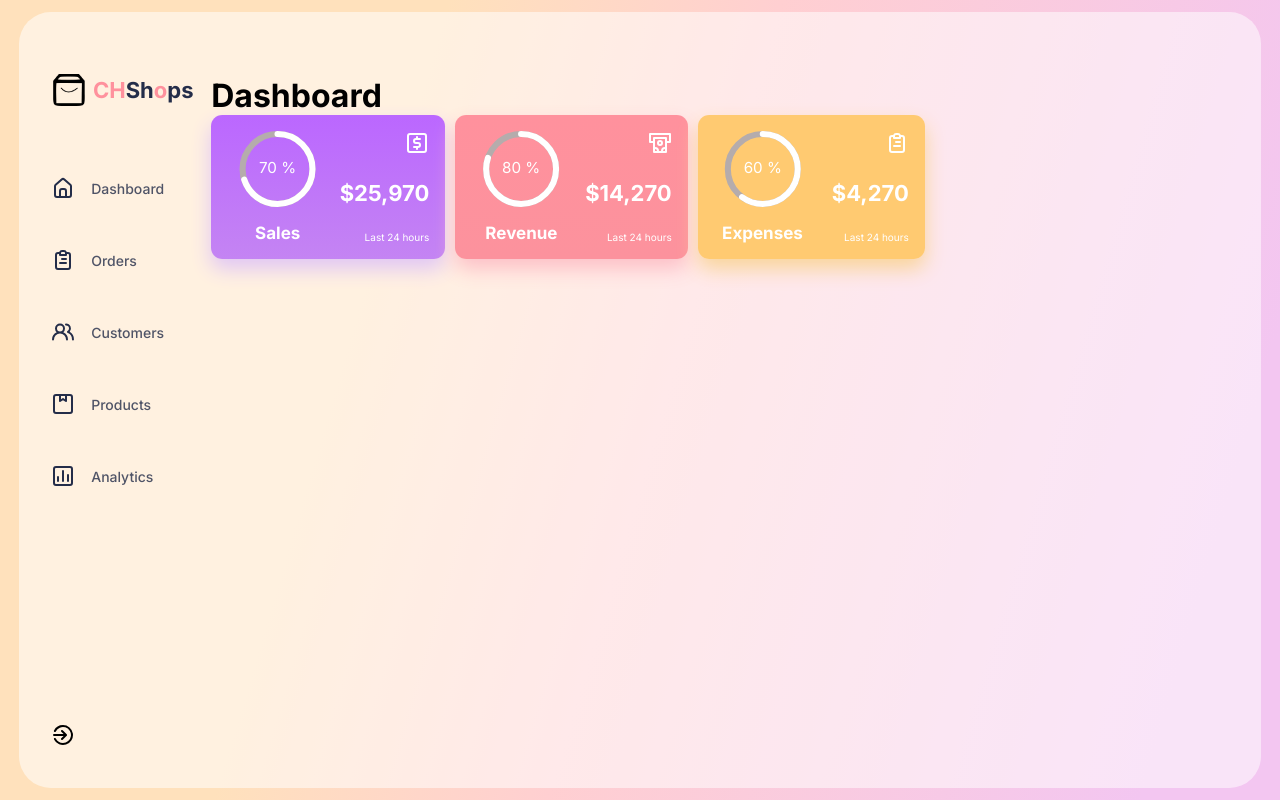
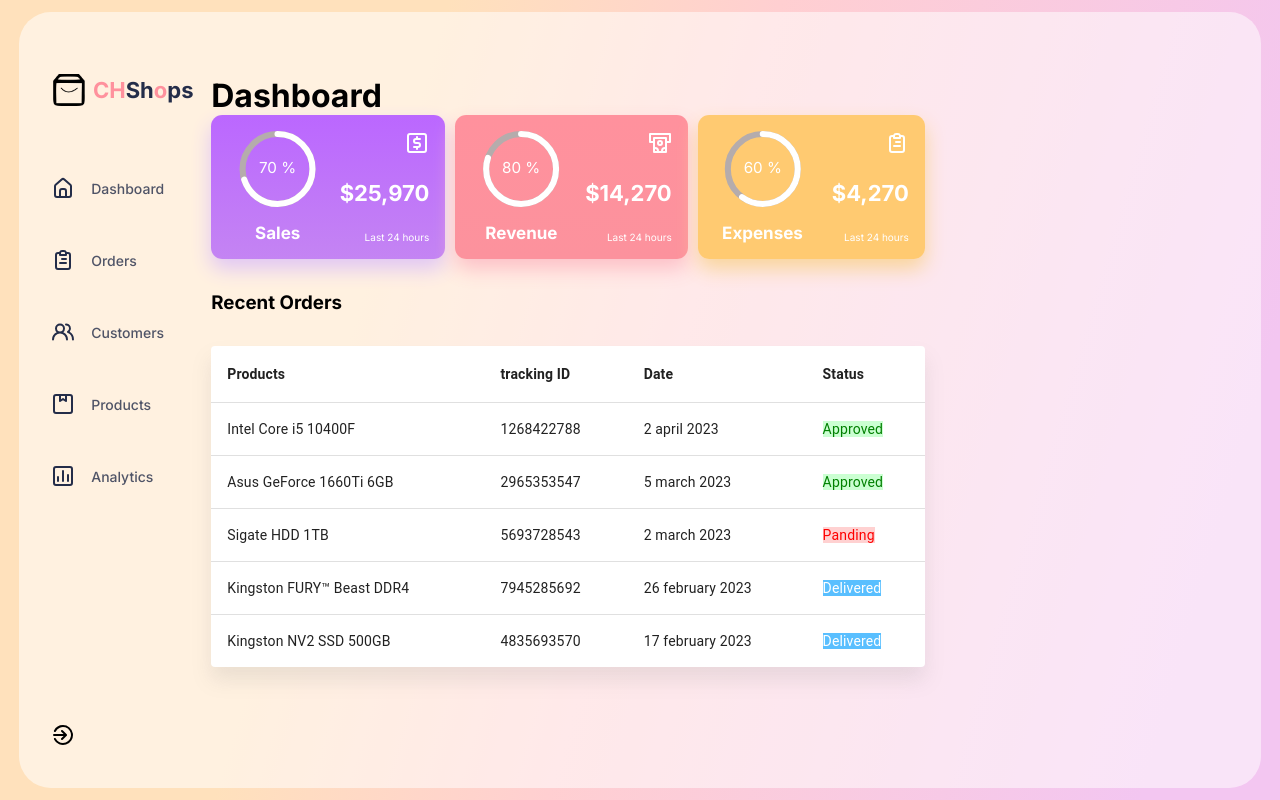
Before and after one commit to Chuloshnikov/shops-dashboard, a React (Create React App) app: page / in a window 1280 px wide. Built offline with nearby package versions, Linux system fonts and the light colour scheme.

Commit message:
Table Done
Material UI

```diff
--- a/src/components/DashboardMain/DashboardMain.jsx
+++ b/src/components/DashboardMain/DashboardMain.jsx
@@ -1,12 +1,14 @@
 import React from 'react';
 import styles from "./DashboardMain.module.css";
 import Cards from './Cards/Cards';
+import Table from '../Table/Table';
 
 const DashboardMain = () => {
   return (
     <div>
         <h1 >Dashboard</h1>
         <Cards/>
+        <Table/>
     </div>
   )
 }
--- /dev/null
+++ b/src/components/Table/Table.jsx
@@ -0,0 +1,83 @@
+import * as React from 'react';
+import Table from '@mui/material/Table';
+import TableBody from '@mui/material/TableBody';
+import TableCell from '@mui/material/TableCell';
+import TableContainer from '@mui/material/TableContainer';
+import TableHead from '@mui/material/TableHead';
+import TableRow from '@mui/material/TableRow';
+import Paper from '@mui/material/Paper';
+import styles from './Table.module.css';
+import { fontWeight } from '@mui/system';
+
+function createData(name, trackingId, date, status) {
+  return { name, trackingId, date, status };
+}
+
+const rows = [
+  createData('Intel Core i5 10400F', 1268422788, "2 april 2023", "Approved"),
+  createData('Asus GeForce 1660Ti 6GB', 2965353547, "5 march 2023", "Approved"),
+  createData('Sigate HDD 1TB', 5693728543, "2 march 2023", "Panding"),
+  createData('Kingston FURY™ Beast DDR4', 7945285692, "26 february 2023", "Delivered"),
+  createData('Kingston NV2 SSD 500GB', 4835693570, "17 february 2023", "Delivered"),
+];
+
+const makeStyles = (status) => {
+    if(status === 'Approved') {
+        return {
+            background: 'rgb(145 254 159 / 47%)',
+            color: 'green',
+        }
+    } else if (status === 'Panding') {
+        return {
+            background: '#ffadad8f',
+            color: 'red',
+        }
+    } else  {
+        return {
+            background: '#59bfff',
+            color: 'white',
+        }
+    }
+}
+
+const BasicTable = () => {
+  return (
+    <div className={styles.TableContainer}>
+        <h3 className={styles.tableTitle}>Recent Orders</h3>
+    <TableContainer component={Paper}
+    style={{ boxShadow: '0px 13px 20px 0px #80808029'}}
+    >
+      <Table sx={{ minWidth: 650 }} aria-label="simple table">
+        <TableHead>
+          <TableRow sx={{ p: '10px', fontWeight: 'bold'}}>
+            <TableCell sx={{fontWeight: 700}}>Products</TableCell>
+            <TableCell sx={{fontWeight: 700}} align="left">tracking ID</TableCell>
+            <TableCell sx={{fontWeight: 700}} align="left">Date</TableCell>
+            <TableCell sx={{fontWeight: 700}} align="left">Status</TableCell>
+          </TableRow>
+        </TableHead>
+        <TableBody>
+          {rows.map((row) => (
+            <TableRow
+              key={row.name}
+              sx={{ '&:last-child td, &:last-child th': { border: 0 } }}
+            >
+              <TableCell component="th" scope="row">
+                {row.name}
+              </TableCell>
+              <TableCell align="left">{row.trackingId}</TableCell>
+              <TableCell align="left">{row.date}</TableCell>
+
+              <TableCell align="left">
+                <span className={styles.status} style={makeStyles(row.status)}>{row.status}</span>
+                </TableCell>
+            </TableRow>
+          ))}
+        </TableBody>
+      </Table>
+    </TableContainer>
+    </div>
+  );
+}
+
+export default BasicTable;
--- /dev/null
+++ b/src/components/Table/Table.module.css
@@ -0,0 +1,7 @@
+.TableContainer {
+
+}
+
+.tableTitle {
+    margin: 2rem 0;
+}
```
